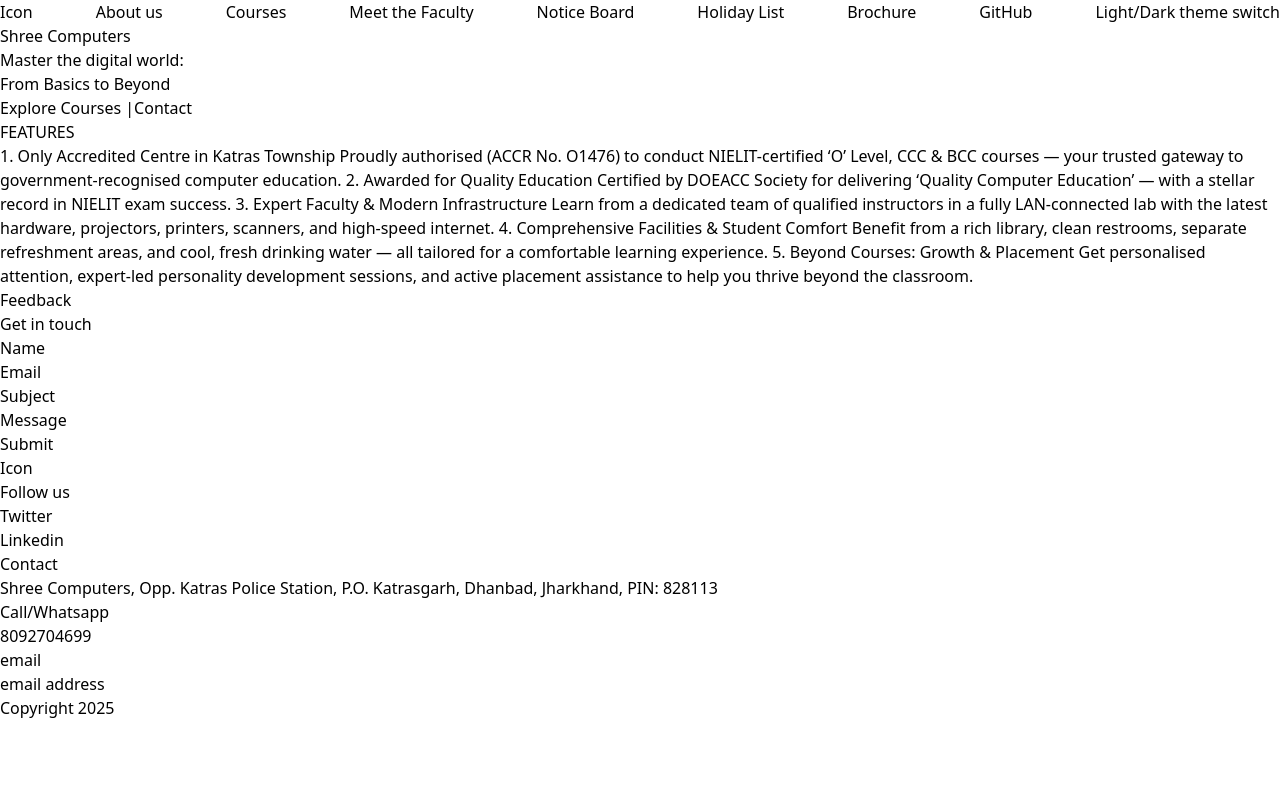
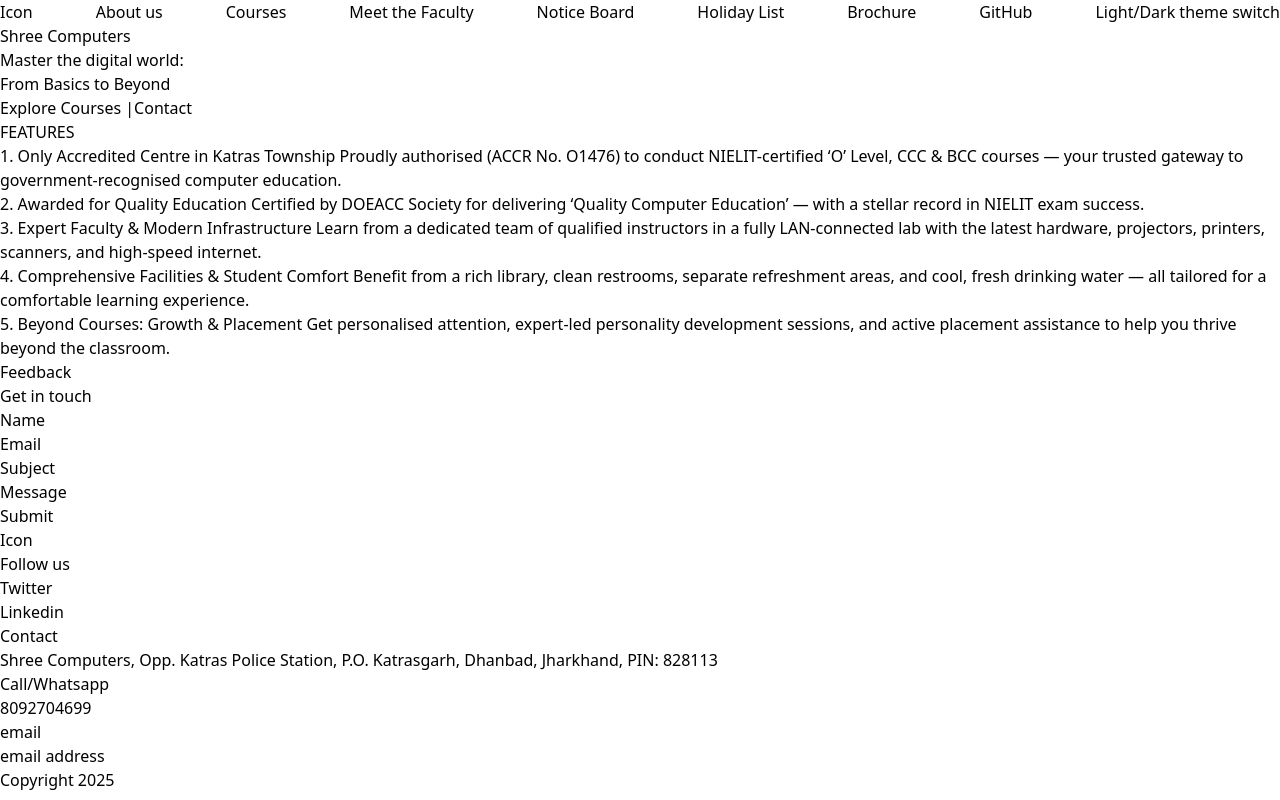
Before and after one commit to ManishaBose/shree-computers, a Next.js app: page / in a window 1280 px wide. Built offline with nearby package versions, Linux system fonts and the light colour scheme.

Commit message:
Features format

```diff
--- a/components/Features.tsx
+++ b/components/Features.tsx
@@ -3,20 +3,31 @@
     <div>
       <div>FEATURES</div>
       <div>
-        1. Only Accredited Centre in Katras Township Proudly authorised (ACCR
-        No. O1476) to conduct NIELIT-certified ‘O’ Level, CCC & BCC courses —
-        your trusted gateway to government-recognised computer education. 2.
-        Awarded for Quality Education Certified by DOEACC Society for delivering
-        ‘Quality Computer Education’ — with a stellar record in NIELIT exam
-        success. 3. Expert Faculty & Modern Infrastructure Learn from a
-        dedicated team of qualified instructors in a fully LAN-connected lab
-        with the latest hardware, projectors, printers, scanners, and high-speed
-        internet. 4. Comprehensive Facilities & Student Comfort Benefit from a
-        rich library, clean restrooms, separate refreshment areas, and cool,
-        fresh drinking water — all tailored for a comfortable learning
-        experience. 5. Beyond Courses: Growth & Placement Get personalised
-        attention, expert-led personality development sessions, and active
-        placement assistance to help you thrive beyond the classroom.
+        <div>
+          1. Only Accredited Centre in Katras Township Proudly authorised (ACCR
+          No. O1476) to conduct NIELIT-certified ‘O’ Level, CCC & BCC courses —
+          your trusted gateway to government-recognised computer education.
+        </div>
+        <div>
+          2. Awarded for Quality Education Certified by DOEACC Society for
+          delivering ‘Quality Computer Education’ — with a stellar record in
+          NIELIT exam success.
+        </div>
+        <div>
+          3. Expert Faculty & Modern Infrastructure Learn from a dedicated team
+          of qualified instructors in a fully LAN-connected lab with the latest
+          hardware, projectors, printers, scanners, and high-speed internet.
+        </div>
+        <div>
+          4. Comprehensive Facilities & Student Comfort Benefit from a rich
+          library, clean restrooms, separate refreshment areas, and cool, fresh
+          drinking water — all tailored for a comfortable learning experience.
+        </div>
+        <div>
+          5. Beyond Courses: Growth & Placement Get personalised attention,
+          expert-led personality development sessions, and active placement
+          assistance to help you thrive beyond the classroom.
+        </div>
       </div>
     </div>
   );
```
